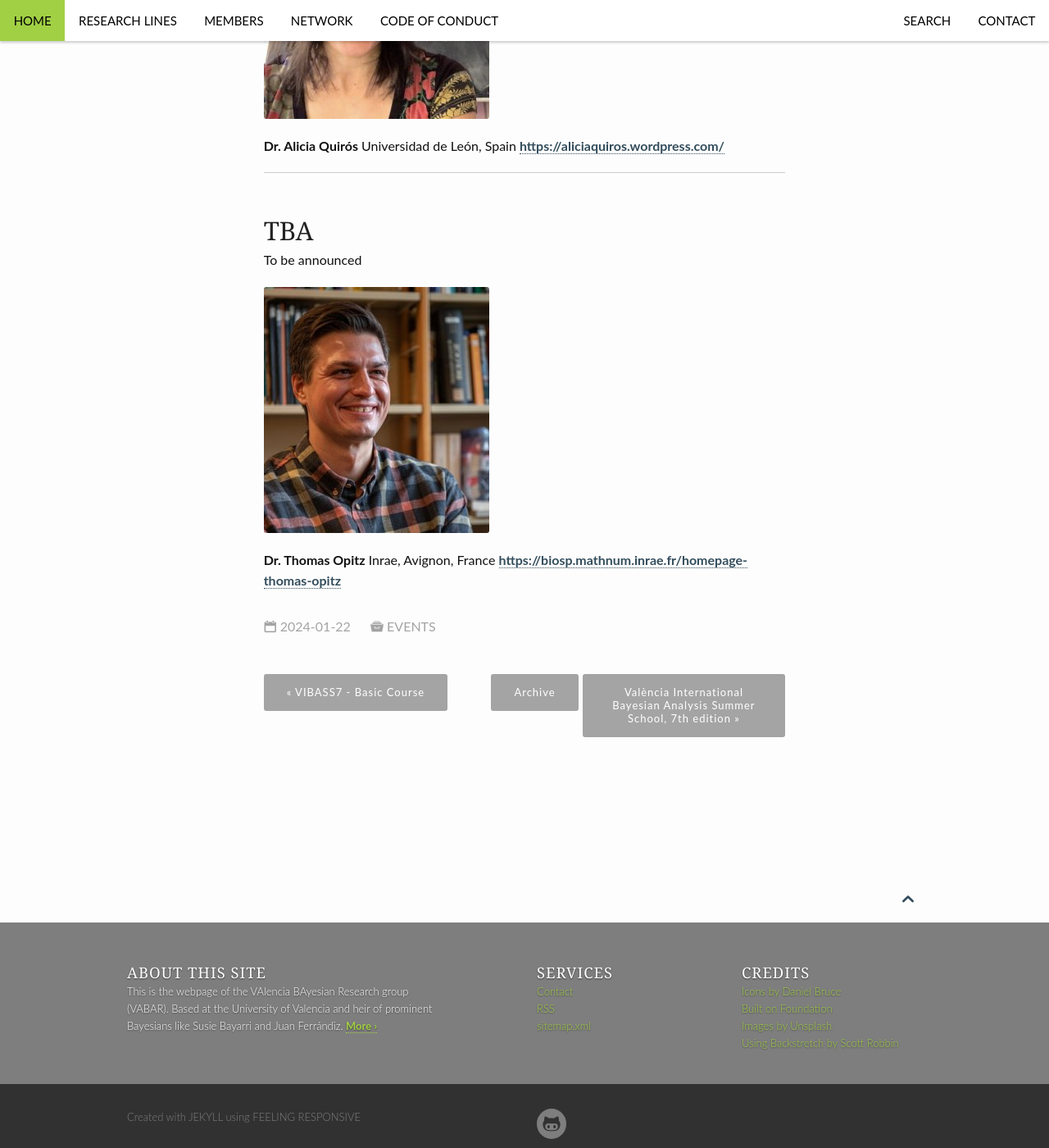
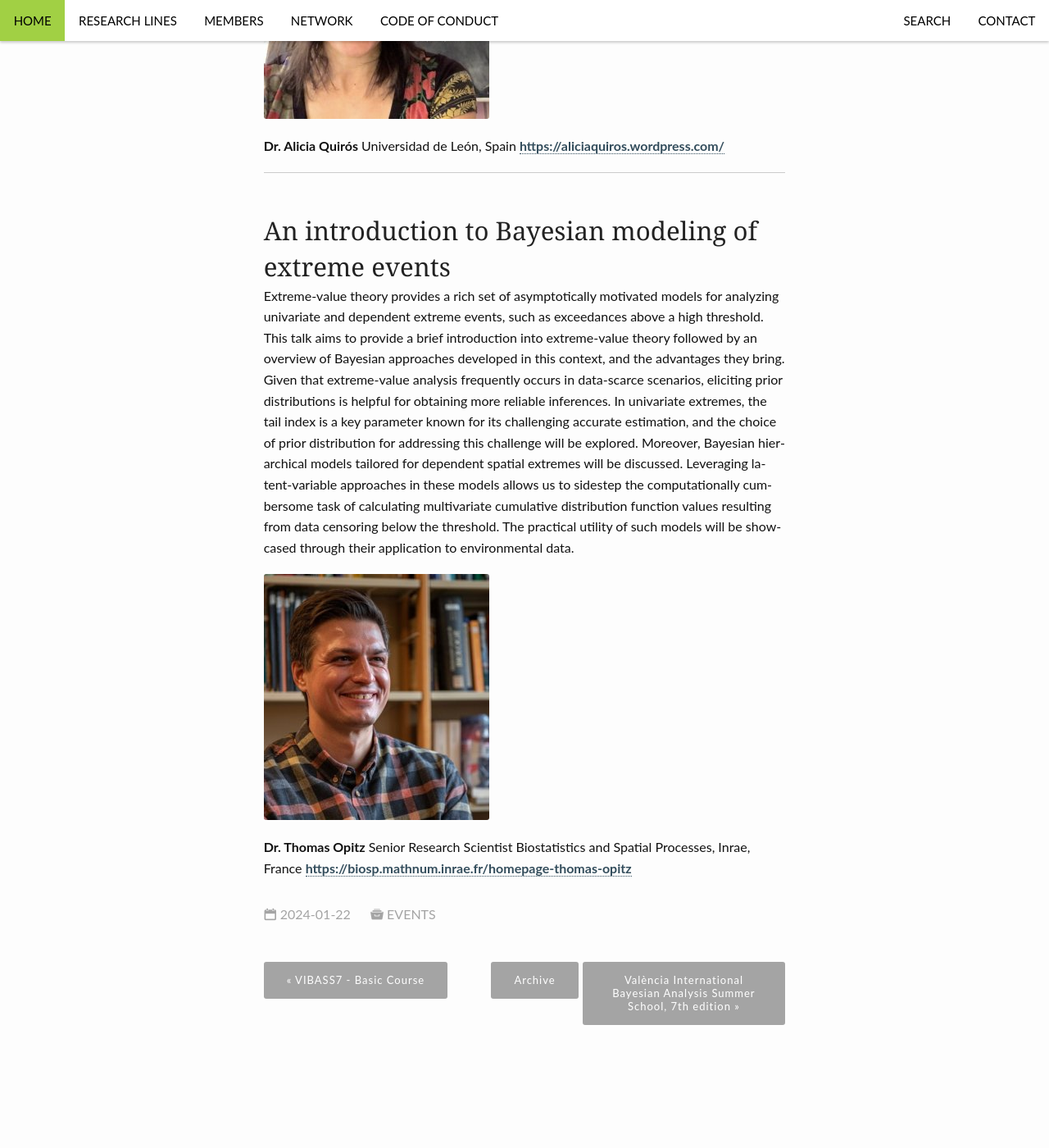
Before and after one commit to VABAR/VABAR.github.io, a Jekyll site: the page built from _posts/events/2024-01-22-vibass7/2024-01-22-vibass7-talks.md, in a window 1280 px wide and 1400 px high, scrolled down 1116 px. Shown: the whole window at 82% size. Built offline with Jekyll 4.4.1, drawn with Linux system fonts in a browser that asks for light colours.

Commit message:
vibass7: details talk T Opitz.

```diff
--- a/_posts/events/2024-01-22-vibass7/2024-01-22-vibass7-talks.md
+++ b/_posts/events/2024-01-22-vibass7/2024-01-22-vibass7-talks.md
@@ -40,12 +40,13 @@ Universidad de León, Spain
 
 <hr>
 
-## TBA
+## An introduction to Bayesian modeling of extreme events
 
-To be announced
+Extreme-value theory provides a rich set of asymptotically motivated models for analyzing univariate and dependent extreme events, such as exceedances above a high threshold. This talk aims to provide a brief introduction into extreme-value theory followed by an overview of Bayesian approaches developed in this context, and the advantages they bring.  Given that extreme-value analysis frequently occurs in data-scarce scenarios, eliciting prior distributions is helpful for obtaining more reliable inferences.  In univariate extremes, the tail index is a key parameter known for its challenging accurate estimation, and the choice of prior distribution for addressing this challenge will be explored. Moreover, Bayesian hierarchical models tailored for dependent spatial extremes will be discussed.  Leveraging latent-variable approaches in these models allows us to sidestep the computationally cumbersome task of calculating multivariate cumulative distribution function values resulting from data censoring below the threshold. The practical utility of such models will be showcased through their application to environmental data.
 
 ![image]({{ site.urlimg }}thomas-opitz.jpg)
 
 __Dr. Thomas Opitz__
-Inrae, Avignon, France
+Senior Research Scientist
+Biostatistics and Spatial Processes, Inrae, France
 <https://biosp.mathnum.inrae.fr/homepage-thomas-opitz>
```
Also changed, not shown: _posts/events/2024-01-22-vibass7/2024-01-22-vibass7.md (+1 -1 lines), index.md (+1 -1 lines), images/.comments/thomas-opitz.jpg.xml (deleted), images/_fullsize/.comments/thomas-opitz.jpg.xml (deleted).
